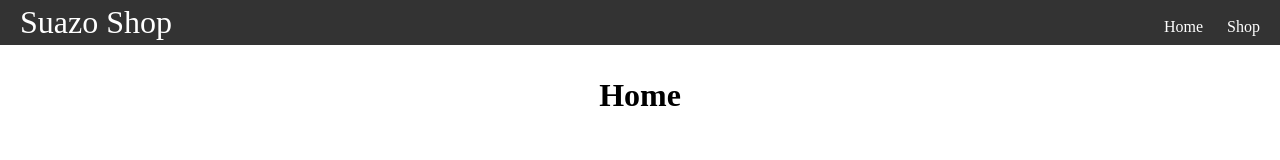
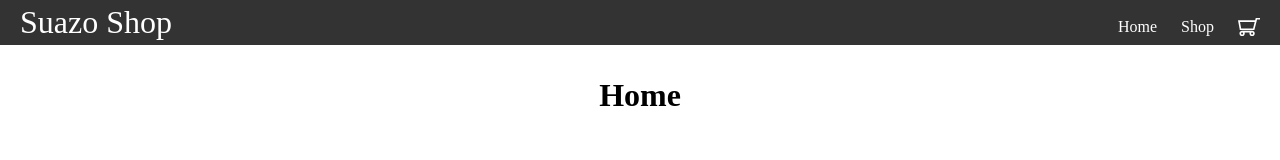
Before and after one commit to rsuazo/odin_shoppingcart, a React (Vite) app: page / in a window 1280 px wide. Shown: the top 160 px of the page. Built offline with nearby package versions, Linux system fonts and the light colour scheme.

Commit message:
Add cart button w/ css styling

```diff
--- a/src/NavBar.jsx
+++ b/src/NavBar.jsx
@@ -1,3 +1,4 @@
+import CartButton from "./components/CartButton";
 import "./styles/NavBar.css";
 import { Link } from "react-router-dom";
 
@@ -14,6 +15,16 @@ export default function NavBar() {
         <li>
           <Link to="/shop">Shop</Link>
         </li>
+        <li>
+          <Link to="/shop">
+            <img
+              className="filter-white"
+              src="src/assets/images/cart.svg"
+              height="22"
+              width="22"
+            ></img>
+          </Link>
+        </li>
       </ul>
     </nav>
   );
--- /dev/null
+++ b/src/components/CartButton.jsx
@@ -0,0 +1,3 @@
+export default function CartButton({ id }) {
+  return <div className="product" id={id}></div>;
+}
--- a/src/styles/NavBar.css
+++ b/src/styles/NavBar.css
@@ -45,3 +45,7 @@ body {
     background-color: #777;
 
 }
+
+.filter-white{
+    filter: invert(100%) sepia(0%) saturate(7500%) hue-rotate(250deg) brightness(101%) contrast(101%);
+}
```
Also changed, not shown: src/assets/images/cart.svg (added).
